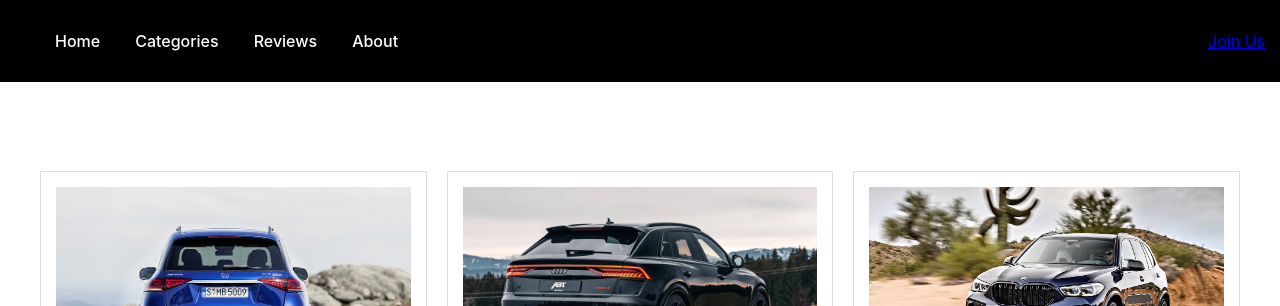
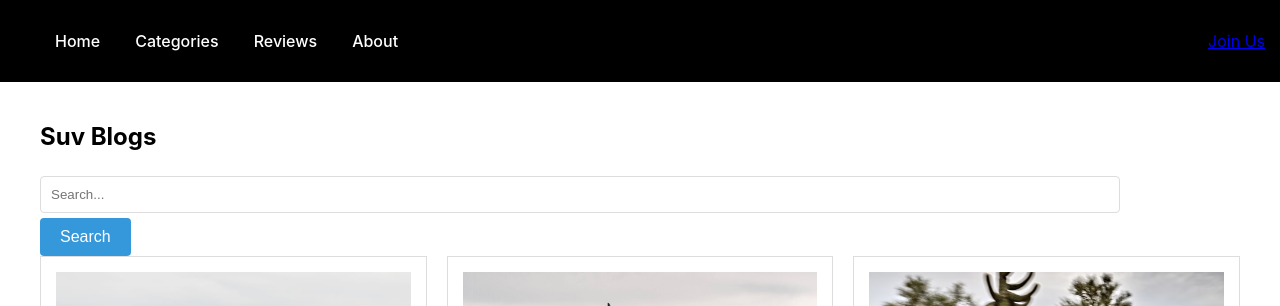
Before and after one commit to bleonjusufi/Blog, a React (Create React App) app in the folder frontend/: page /category/suv in a window 1280 px wide. Shown: the top 306 px of the page. Built offline with nearby package versions, Linux system fonts and the light colour scheme.

Commit message:
Added search bar

```diff
--- a/frontend/src/Components/CSS/CategoryBlog.css
+++ b/frontend/src/Components/CSS/CategoryBlog.css
@@ -5,7 +5,17 @@
   margin: 0 auto;
   padding: 20px;
 }
-
+.category-blog__title {
+  color: black;
+}
+.search {
+  color: #333;
+  width: 90%;
+  margin-right: 31px;
+}
+.not-found {
+  color: red;
+}
 .blog-grid {
   display: grid;
   grid-template-columns: repeat(auto-fill, minmax(300px, 1fr));
--- a/frontend/src/Components/Pages/CategoryBlog.jsx
+++ b/frontend/src/Components/Pages/CategoryBlog.jsx
@@ -1,4 +1,4 @@
-import React from "react";
+import React, { useState } from "react";
 import Header from "./Header";
 import Footer from "./Footer";
 import { useParams } from "react-router-dom";
@@ -54,6 +54,8 @@ import Chevrolet from "../Images/Chevrolet.jpg";
 
 const CategoryBlog = () => {
   const { category } = useParams();
+  const [searchInput, setSearchInput] = useState("");
+  const [searchResult, setSearchResult] = useState([]);
 
   console.log("Current category:", category);
 
@@ -465,27 +467,61 @@ const CategoryBlog = () => {
     }
   };
 
+  const handleSearch = () => {
+    const filteredBlogs = blogs.filter(
+      (blog) =>
+        blog.title.toLowerCase().includes(searchInput.toLowerCase()) ||
+        blog.content.toLowerCase().includes(searchInput.toLowerCase())
+    );
+    setSearchResult(filteredBlogs);
+  };
+
   const blogs = fetchBlogContent();
-
   console.log("Fetched blogs:", blogs);
 
   return (
     <>
       <Header />
       <section className="category-blog">
-        <h2>
+        <h2 className="category-blog__title">
           {category && category.charAt(0).toUpperCase() + category.slice(1)}{" "}
           Blogs
         </h2>
+        <div>
+          <input
+            type="text"
+            placeholder="Search..."
+            className="search"
+            value={searchInput}
+            onChange={(e) => setSearchInput(e.target.value)}
+          />
+          <button onClick={handleSearch}>Search</button>
+        </div>
         <div className="blog-grid">
-          {blogs.map((blog) => (
+          {searchInput === "" ? (
+            // Display all blogs when search input is empty
+            blogs.map((blog) => (
               <div key={blog.id} className="blog-item">
                 <img src={blog.image} alt={blog.title} />
                 <h3>{blog.title}</h3>
                 <p>{blog.content}</p>
                 <a href={blog.readMoreLink}>Read More</a>
               </div>
-          ))}
+            ))
+          ) : searchResult.length > 0 ? (
+            // Display filtered blogs when search input is not empty and results are found
+            searchResult.map((blog) => (
+              <div key={blog.id} className="blog-item">
+                <img src={blog.image} alt={blog.title} />
+                <h3>{blog.title}</h3>
+                <p>{blog.content}</p>
+                <a href={blog.readMoreLink}>Read More</a>
+              </div>
+            ))
+          ) : (
+            // Display no results found message when search input is not empty and no results are found
+            <p className="not-found">No results found</p>
+          )}
         </div>
       </section>
       <Footer />
```
Lines whose indentation alone changed are shown as unchanged.
